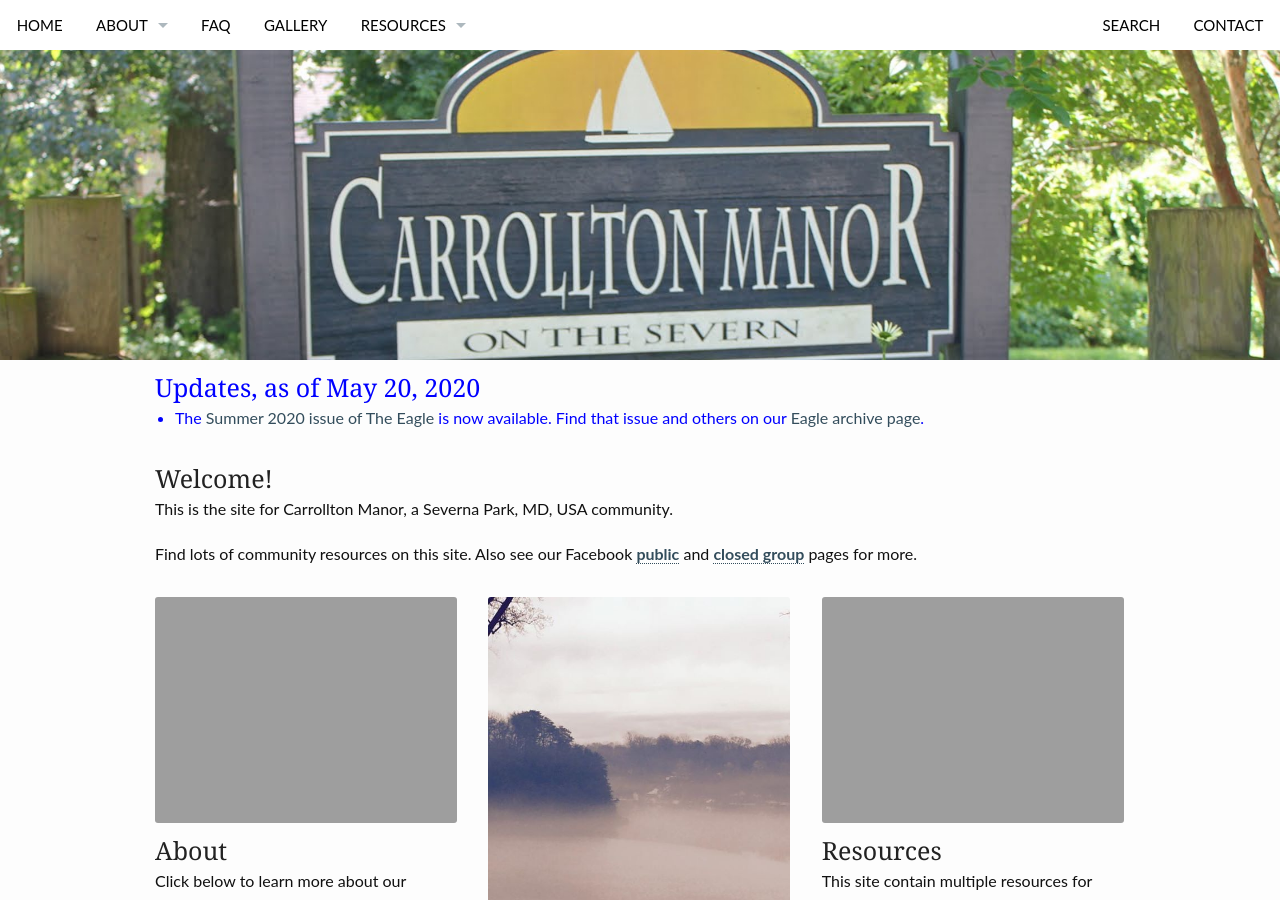
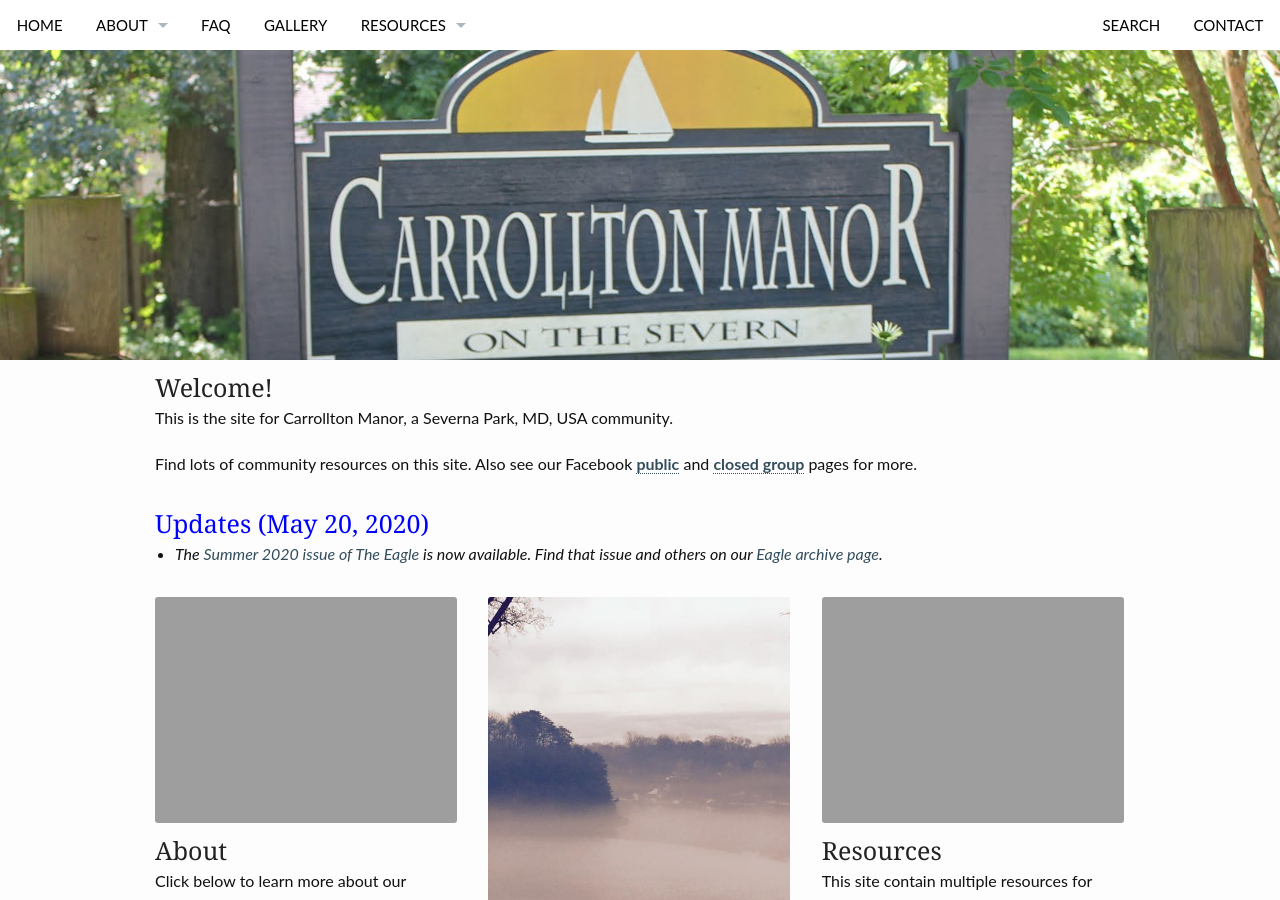
Before and after one commit to carrolltonmanor/carrolltonmanor.github.io, a Jekyll site: the page built from index.md, in a window 1280 px wide and 900 px high. Built offline with Jekyll 4.4.1, drawn with Linux system fonts in a browser that asks for light colours.

Commit message:
changed front page Updates text

```diff
--- a/_layouts/frontpage.html
+++ b/_layouts/frontpage.html
@@ -10,18 +10,7 @@ format: blog-index
 </div><!-- /#header-home -->
 
 {% comment %}
-* Text to appear before the three columns, if any.
-{% endcomment %}
-<div class="row">
-    <div class="medium-12 columns">
-	    <h2 class="font-size-h3 t10" style="color:blue;">Updates, as of May 20, 2020</h2>
-	    <ul style="color:blue;">
-		    <li>The <a href="/resources/eagle-archive/eagle-2020-summer.pdf">Summer 2020 issue of The Eagle</a> is now available.  Find that issue and others on our <a href="resources/eagle-archive/">Eagle archive page</a>.</li>
-	    </ul>
-    </div><!-- /.medium-12.columns -->
-</div>
-{% comment %}
-* End - Text to appear before the three columns, if any.
+* Welcome
 {% endcomment %}
 <div class="row">
     <div class="medium-12 columns">
@@ -32,8 +21,22 @@ format: blog-index
 </div>
 
 {% comment %}
+* Updates
+{% endcomment %}
+<div class="row">
+    <div class="medium-12 columns">
+	    <h2 class="font-size-h3 t10" style="color:blue;">Updates (May 20, 2020)</h2>
+	    <ul style="font-style:italic;">
+		    <li>The <a href="/resources/eagle-archive/eagle-2020-summer.pdf">Summer 2020 issue of The Eagle</a> is now available.  Find that issue and others on our <a href="resources/eagle-archive/">Eagle archive page</a>.</li>
+	    </ul>
+    </div><!-- /.medium-12.columns -->
+</div>
+
+{% comment %}
 *
-* First check, if widget is empty or not by checking if there is a title
+* Three columns with pics
+*
+* First check if widget is empty or not by checking if there is a title
 *
 {% endcomment %}
 <div class="row t10">
```
